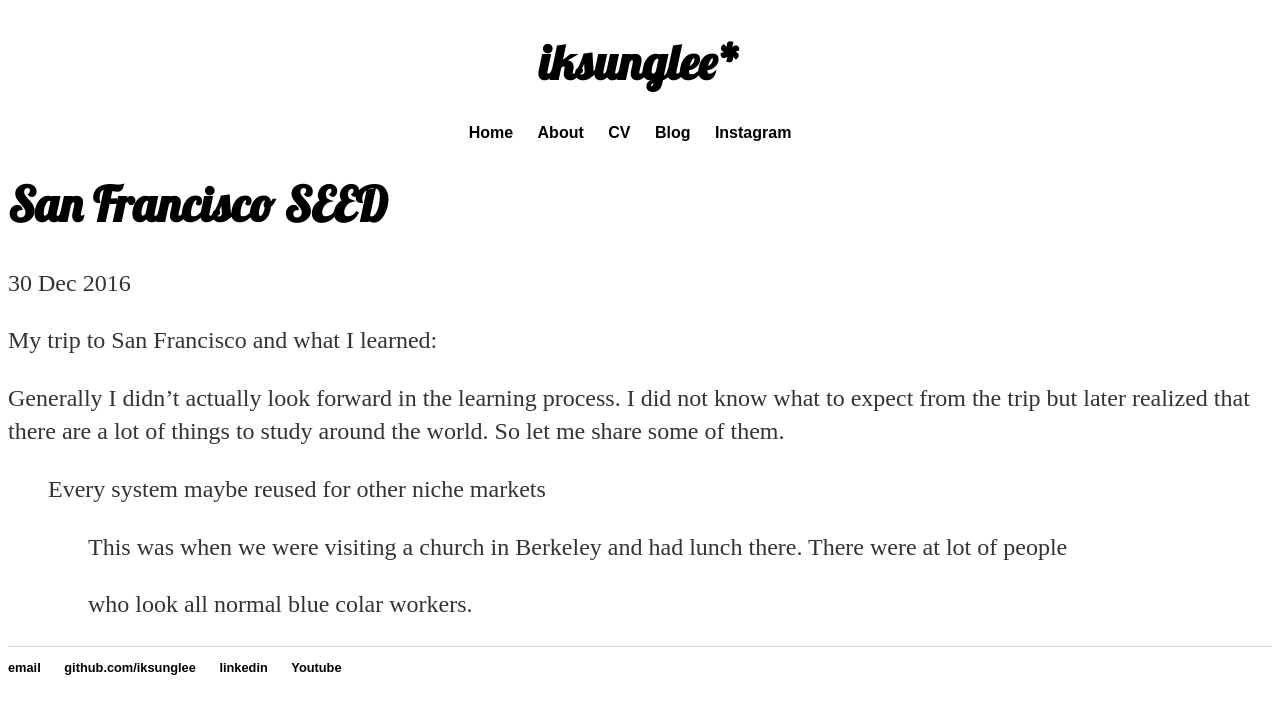
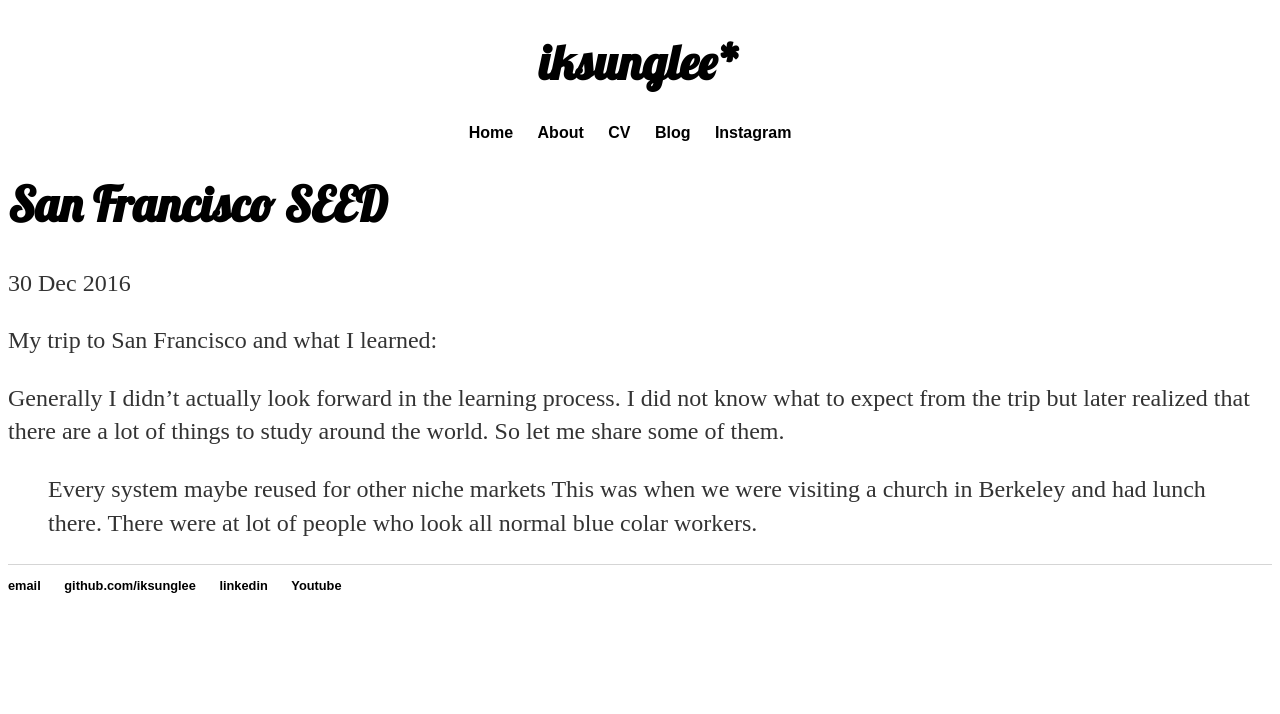
Before and after one commit to iksunglee/iksunglee.github.io, a Jekyll site: the page built from _posts/2017-02-06-San-Francisco-Trip.md, in a window 1280 px wide. Shown: the top 714 px of the page. Built offline with Jekyll 4.4.1, drawn with Linux system fonts in a browser that asks for light colours.

```diff
--- a/_posts/2017-02-06-San-Francisco-Trip.md
+++ b/_posts/2017-02-06-San-Francisco-Trip.md
@@ -10,7 +10,5 @@ My trip to San Francisco and what I learned:
 Generally I didn't actually look forward in the learning process. I did not know what to expect from the trip but later realized that there are a lot of things to study around the world. So let me share some of them.
 
    > Every system maybe reused for other niche markets
-   >
-   >> This was when we were visiting a church in Berkeley and had lunch there. There were at lot of people
-   >
-   >> who look all normal blue colar workers.
+   > This was when we were visiting a church in Berkeley and had lunch there. There were at lot of people
+   who look all normal blue colar workers.
```
